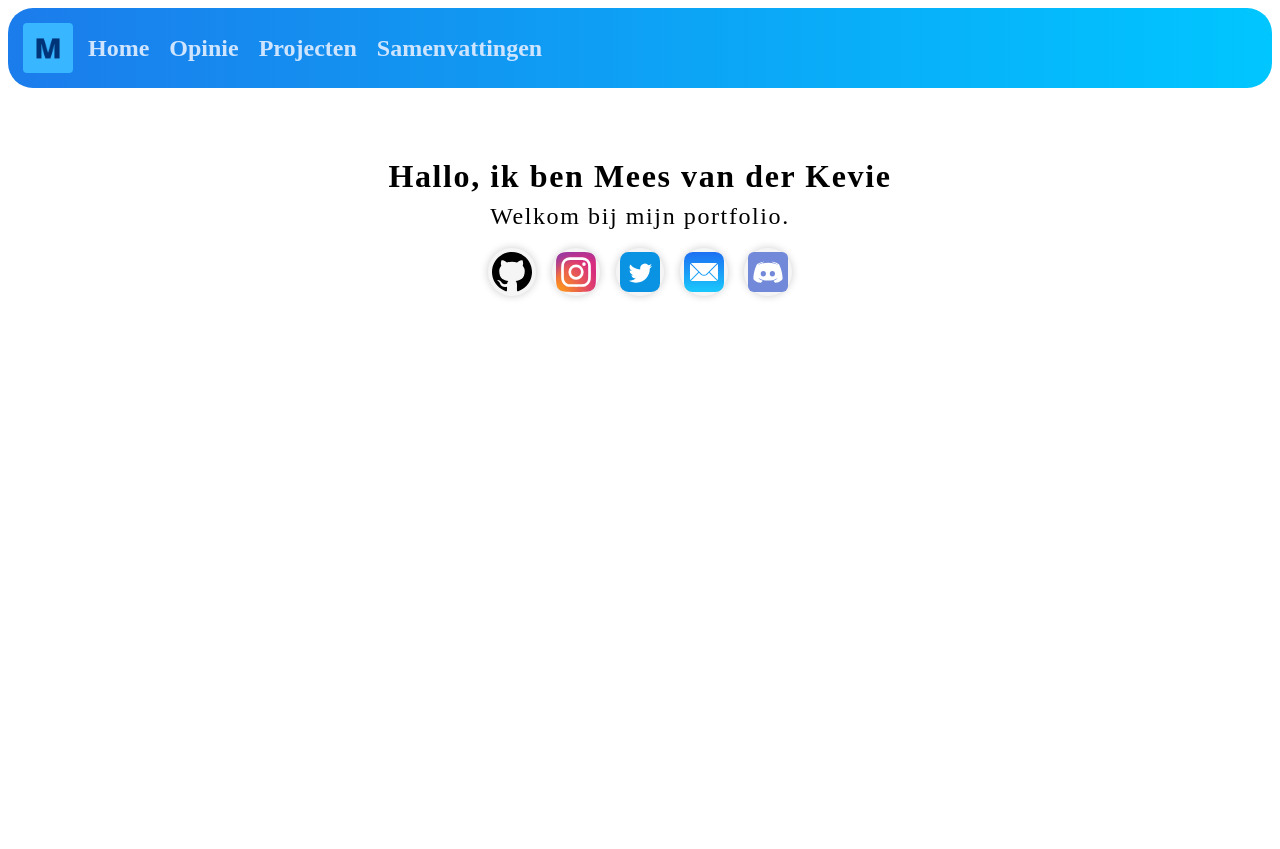
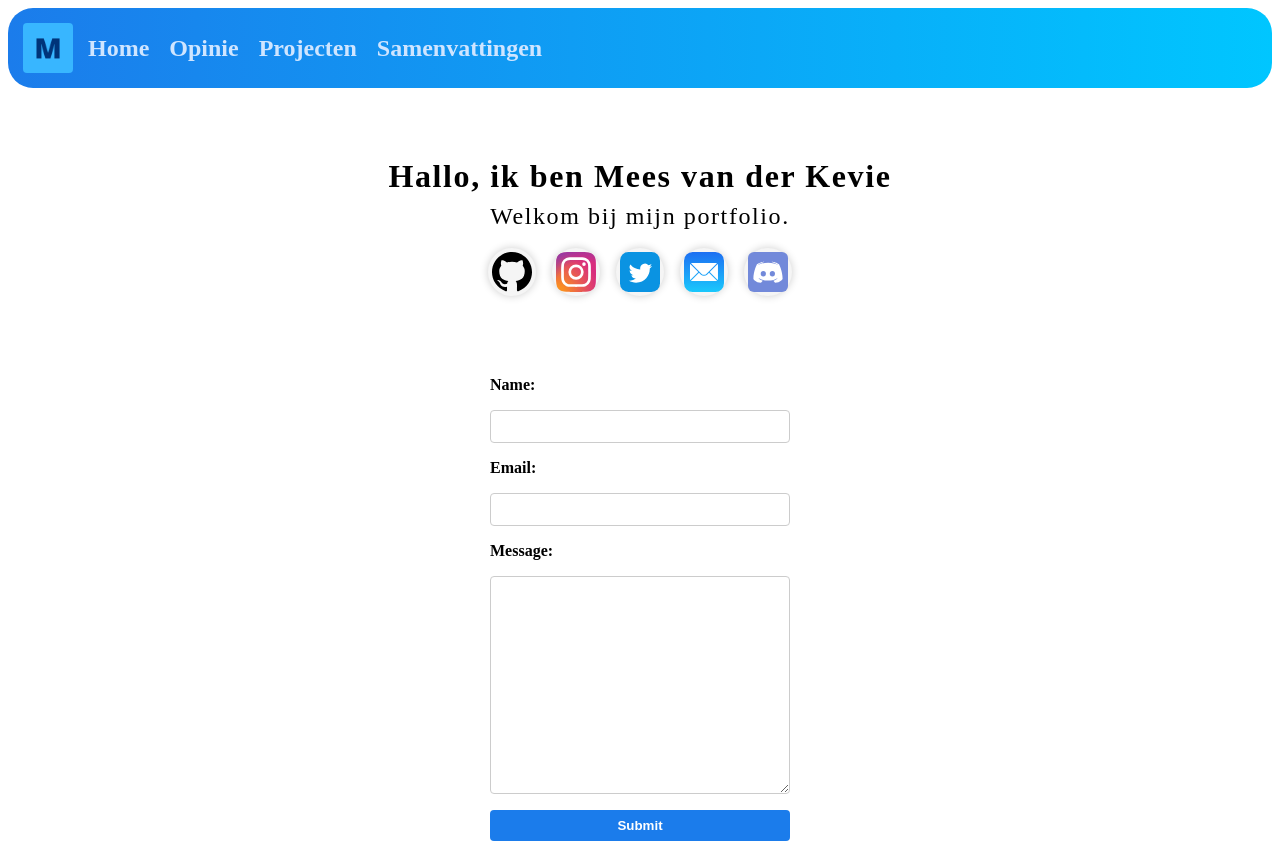
Before and after one commit to meesvanderkevie/Portfolio, a Vue app: page / in a window 1280 px wide. Before the commit the page ends 800 px from the top, so only its background shows below. Built offline with nearby package versions, Linux system fonts and the light colour scheme.

Commit message:
Created the basis for the submit form, but still doesnt work yet.

```diff
--- a/src/App.vue
+++ b/src/App.vue
@@ -1,10 +1,12 @@
 <script>
   import SocialBar from "./components/SocialBar.vue";
   import Header from "./components/Header.vue";
+  import ContactForm from "./components/ContactForm.vue";
   export default {
     components: {
       SocialBar,
-      Header
+      Header,
+      ContactForm
     }
   }
 
@@ -18,6 +20,9 @@
 
     <SocialBar />
   </div>
+
+  <ContactForm />
+
 </template>
 
 <style scoped>
@@ -31,6 +36,7 @@
 
   .welkomsttekst {
     margin-top: 5rem;
+    margin-bottom: 5rem;
     text-align: center;
     letter-spacing: 0.1rem;
     line-height: 1rem;
--- /dev/null
+++ b/src/components/ContactForm.vue
@@ -0,0 +1,102 @@
+<script scoped>
+    export default {
+        name: 'ContactForm',
+        data() {
+            return {
+                webhookUrl: "https://discord.com/api/webhooks/1256835244670193736/9BPh31Gxgwz4atE_jwv7oFCHqlwxCu9Tb5LIiiMDBPxRDTq-ZlhwcjlihM5m4zSudI5Z"
+            }
+        },
+        methods: {
+            async sendContact(ev) {
+                ev.preventDefault();
+
+                const senderEmail = document.getElementById('email').value;
+                const senderName = document.getElementById('name').value;
+                const message = document.getElementById('message').value;
+
+                const webhookBody = {
+                    embeds: [{
+                        title: "Nieuw formulier ingevuld",
+                        fields: [
+                            {
+                                name: "Naam:",
+                                value: senderName
+                            },
+                            {
+                                name: "Email:",
+                                value: senderEmail
+                            },
+                            {
+                                name: "Bericht:",
+                                value: message
+                            }
+                        ]
+                    }]
+                }
+
+                const response = await fetch(this.webhookUrl, {
+                    method: "POST",
+                    headers: {
+                        'Content-Type': 'application/json'
+                    },
+                    body: JSON.stringify(webhookBody)
+                })
+
+                if (response.ok) {
+                    alert('Formulier is succesvol verstuurd!');
+                } else {
+                    alert('Er is iets misgegaan bij het versturen van het formulier.');
+                }
+
+            }
+        }
+    }
+</script>
+
+<template>
+    <form>
+        <label for="name">Name:</label>
+        <input type="text" id="name" name="name" required>
+
+        <label for="email">Email:</label>
+        <input type="email" id="email" name="email" required>
+
+        <label for="message">Message:</label>
+        <textarea id="message" name="message" required></textarea>
+
+        <button type="submit">Submit</button>
+    </form>
+</template>
+
+<style scoped>
+    form {
+        display: flex;
+        flex-direction: column;
+        gap: 1rem;
+        max-width: 300px;
+        margin: 0 auto;
+    }
+
+    label {
+        font-weight: bold;
+    }
+
+    input, textarea {
+        padding: 0.5rem;
+        border-radius: 4px;
+        border: 1px solid #ccc;
+    }
+
+    textarea {
+        height: 200px;
+    }
+
+    button {
+        padding: 0.5rem;
+        border-radius: 4px;
+        border: none;
+        background: #1b7ceb;
+        color: white;
+        font-weight: bold;
+    }
+</style>
```
